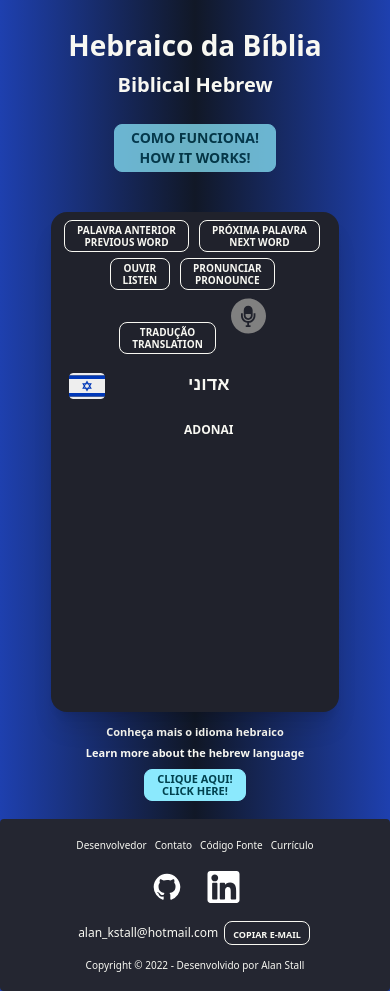
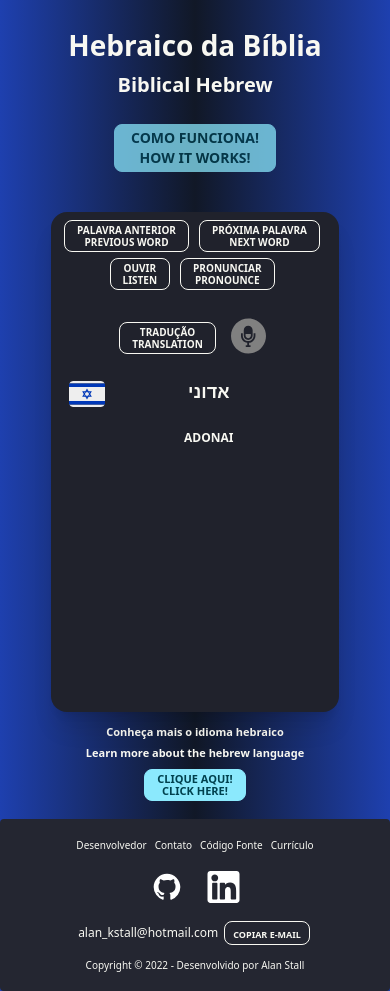
Before and after one commit to AlanStall/biblical-hebrew, a React (Vite) app: page / in a window 390 px wide. Built offline with nearby package versions, Linux system fonts and the light colour scheme.

Commit message:
fixed responsive iphone different chrome dev tools

```diff
--- a/src/Pages/Pronunciation.jsx
+++ b/src/Pages/Pronunciation.jsx
@@ -95,8 +95,8 @@ export function Pronunciation() {
     {hebrew: 'המשיח', romanization: "HAMASHIAH", portugueseBR: "CRISTO", englishUS: "CHRIST", audio: HAMASHIAHogg},
     {hebrew: 'משיח', romanization: "MESHIAH", portugueseBR: "MESSIAS", englishUS: "MESSIAH", audio: MESHIAHogg},
     {hebrew: 'שר שלום', romanization: "SAR SHALOM", portugueseBR: "O PRÍNCIPE DA PAZ", englishUS: "THE PRINCE OF PEACE", audio: SAR_SHALOMogg},
-    {hebrew: 'הללויה', romanization: "HAL'LUYÁH", portugueseBR: "ALELUIA (DEUS SEJA LOUVADO)", englishUS: "HALLELUJAH", audio: HALLUYÁHogg},
-    {hebrew: 'שלום', romanization: "SHALOM", portugueseBR: "OLÁ // PAZ", englishUS: "HELLO", audio: SHALOMogg},
+    {hebrew: 'הללויה', romanization: "HAL'LUYÁH", portugueseBR: "ALELUIA (DEUS SEJA LOUVADO)", englishUS: "HALLELUJAH (GOD BE PRAISED)", audio: HALLUYÁHogg},
+    {hebrew: 'שלום', romanization: "SHALOM", portugueseBR: "OLÁ // PAZ", englishUS: "HELLO // PEACE", audio: SHALOMogg},
     {hebrew: 'שלום עליכם', romanization: "SHALOM ALEICHEM", portugueseBR: "A PAZ ESTEJA CONVOSCO (SAUDAÇÃO MUITO USADA POR JESUS)", englishUS: "PEACE BE UPON YOU (GREETING OFTEN USED BY JESUS)", audio: SHALOM_ALEICHEMogg},
     {hebrew: 'אהבה', romanization: "AHAVÁ", portugueseBR: "AMOR", englishUS: "LOVE", audio: AHAVAogg},
     {hebrew: 'אהיה אשר אהיה', romanization: "EHYEH AHSHER EHYEH", portugueseBR: "EU SOU O QUE SOU", englishUS: "I AM WHO I AM", audio: EHYEH_AHSHER_EHYEHogg},
@@ -120,7 +120,7 @@ export function Pronunciation() {
     {hebrew: 'לא', romanization: "LO", portugueseBR: "NÃO", englishUS: "NO", audio: LOogg},
     {hebrew: 'סליחה', romanization: "SLYHA", portugueseBR: "DESCULPE", englishUS: "SORRY", audio: SLYHAogg},
     {hebrew: 'תודה', romanization: "TODA", portugueseBR: "OBRIGADO", englishUS: "THANK YOU", audio: TODAogg},
-    {hebrew: 'תודה רבה', romanization: "TODA RABA", portugueseBR: "MUITO OBRIGADO", englishUS: "THANKS A LOT", audio: TODA_RABAogg},
+    {hebrew: 'תודה רבה', romanization: "TODA RABA", portugueseBR: "MUITO OBRIGADO", englishUS: "THANK YOU SO MUCH", audio: TODA_RABAogg},
     {hebrew: 'כנסיה', romanization: "EKKLESIA", portugueseBR: "IGREJA", englishUS: "CHURCH", audio: EKKLESIAogg},
     {hebrew: 'תפלה', romanization: "T'FILÁ", portugueseBR: "ORAÇÃO", englishUS: "PRAYER", audio: T_FILAogg},
     {hebrew: 'אינטימיות עם אלוהים', romanization: "INTIMIUT IM ELOHIM", portugueseBR: "INTIMIDADE COM DEUS", englishUS: "INTIMACY WITH GOD", audio: INTIMIUT_IM_ELOHIMogg},
@@ -145,7 +145,7 @@ export function Pronunciation() {
     {hebrew: 'גדולה', romanization: "GEDULAH", portugueseBR: "MAGNITUDE / GRANDIOSIDADE", englishUS: "GREATNESS", audio: GEDULAHogg},
     {hebrew: 'האל הגדול', romanization: "HA-EL HA GADOL", portugueseBR: "O GRANDE DEUS", englishUS: "THE GREAT GOD", audio: HA_EL_HA_GADOLogg},
     {hebrew: 'הגואל', romanization: "HA GO’EL", portugueseBR: "O REDENTOR", englishUS: "THE REDEEMER", audio: HA_GOELogg},
-    {hebrew: 'השם', romanization: "HA SHEM", portugueseBR: "O [GRANDE] NOME", englishUS: "THE BIG NAME", audio: HA_SHEMogg},
+    {hebrew: 'השם', romanization: "HA SHEM", portugueseBR: "O [GRANDE] NOME", englishUS: "THE [BIG] NAME", audio: HA_SHEMogg},
     {hebrew: 'עושה שלום', romanization: "OSE SHALOM", portugueseBR: "PACIFICADOR", englishUS: "PEACE MAKER", audio: OSE_SHALOMogg},
     {hebrew: 'שמע ישראל', romanization: "SHEMA ISRAEL", portugueseBR: "OUVE, Ó ISRAEL", englishUS: "HEAR, ISRAEL", audio: SHEMA_ISRAELogg},
     {hebrew: 'יהווה אלוהים', romanization: "YAHWEH ELOHIM", portugueseBR: "DEUS CRIADOR / SENHOR DEUS", englishUS: "CREATOR GOD", audio: YAHWEH_ELOHIMogg},
@@ -358,14 +358,14 @@ export function Pronunciation() {
             >
                 TRADUÇÃO<br></br>TRANSLATION
             </button>
-            <button className="relative top-0 ssm:top-5 md:top-0 lg:top-6 rounded-md pointer-events-none"
+            <button className="relative top-5 ssm:top-5 md:top-0 lg:top-6 rounded-md pointer-events-none"
               style={{ animation: microphoneOn ? 'pulse 1.5s ease-out infinite' : '' , color: microphoneOn ? '#fa4b4bfb' : 'gray'}}
               aria-label="Microphone"
             >
               < MicrophoneIcon />
             </button>
 
-            <div className='mt-0 xs2:mt-2'>
+            <div className='mt-2 xs2:mt-4'>
               <h2 className='flex items-center justify-center font-bold text-[11px] xs2:text-[14px] xs:text-[18px] sm:text-[22px] xs2:py-1'>
                 <span className='pl-[5%] pr-[5%]'>< KoreanIcon /></span>
                 <span className='w-[100%] pr-[13%] pb-[5px]'>{word.hebrew}</span>
```
